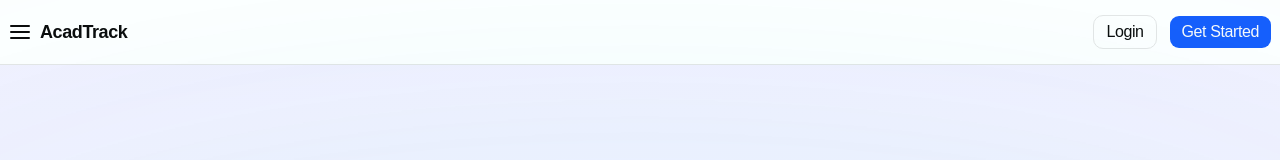
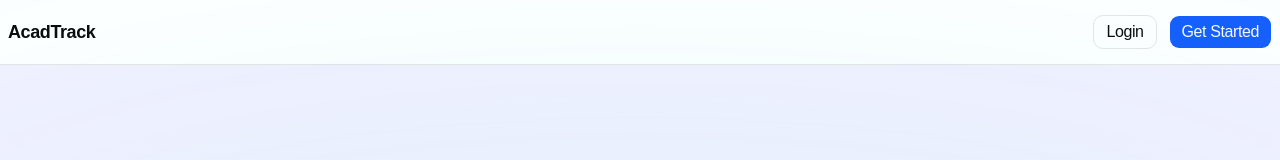
Before and after one commit to Manishjatav/Attendance-Tracker, a React (Vite) app in the folder Frontend/: page / in a window 1280 px wide. Shown: the top 160 px of the page. Built offline with nearby package versions, Linux system fonts and the light colour scheme.

Commit message:
Update Navbar.jsx
nothing navbar me hamberg

```diff
--- a/Frontend/src/components/Navbar/Navbar.jsx
+++ b/Frontend/src/components/Navbar/Navbar.jsx
@@ -8,26 +8,16 @@ import { useNavigate } from "react-router-dom";
 
 const Navbar = () => {
 
-  const [open, setOpen] = useState(false);
   const navigate = useNavigate();
-
-  function toggleMenu(){
-    setOpen((prev) => !prev);
-  }
-
 
   return (
     <>
-    {open && <Slider open={open} setOpen={setOpen}/>}
     <nav className="border-b bg-white  font-bold tracking-tight">
 
       <div className="mx-auto flex h-16 max-w-7xl items-center justify-between px-2">
 
         {/* Left */}
         <div className="flex items-center gap-2">
-            <button onClick={toggleMenu} className='cursor-pointer'>
-              <FiMenu size={24} />
-            </button>
             <p className='text-lg'>
               AcadTrack
             </p>
```
